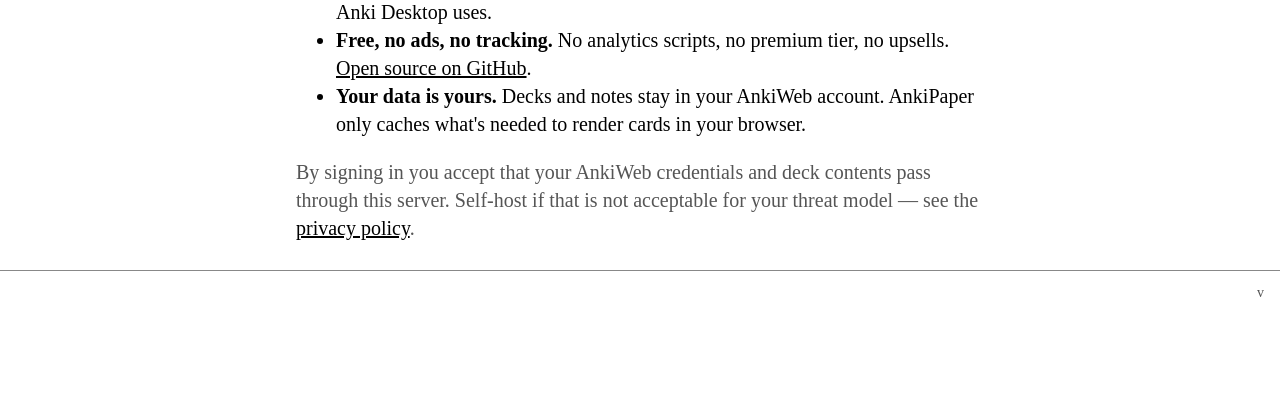
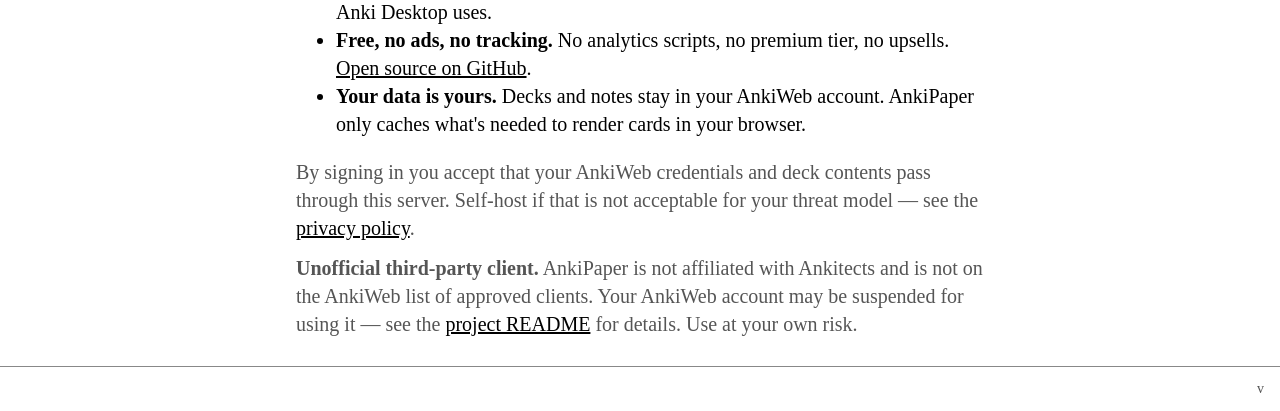
Before and after one commit to casualshammy/ankipaper, a FastAPI app: template app/web/templates/landing.html in a window 1280 px wide. Shown: the part 578-989 px from the top of the page. Before the commit the page ends 875 px from the top, so only its background shows below. Run offline with FastAPI, Linux system fonts and the light colour scheme; the template is opened without the code that fills it, so the values that code supplies are empty; parts of the project's set-up code (start-up, migrations or seed data) failed here and were passed over.

Commit message:
[XXX] up(legal): disclose unofficial client status in readme and landing

```diff
--- a/app/web/templates/landing.html
+++ b/app/web/templates/landing.html
@@ -51,6 +51,14 @@
     threat model — see the
     <a href="/static/privacy_policy.html">privacy policy</a>.
   </p>
+
+  <p class="muted">
+    <strong>Unofficial third-party client.</strong> {{ brand_name }} is not
+    affiliated with Ankitects and is not on the AnkiWeb list of approved
+    clients. Your AnkiWeb account may be suspended for using it — see the
+    <a href="https://github.com/casualshammy/ankipaper#legal">project README</a>
+    for details. Use at your own risk.
+  </p>
 {% endblock %}
 
 {% block footer %}
```
Also changed, not shown: README.md, app/web/static/og.png.
